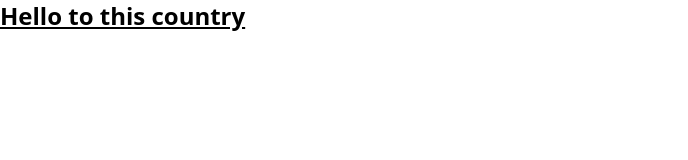
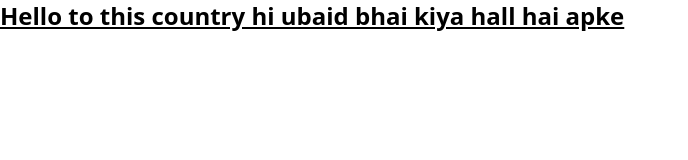
Before and after one commit to MohdUbaid786/git-test, a plain HTML site: page index.html in a window 1280 px wide. Shown: the whole page, without its empty margins (0-688 px from the left). Drawn offline with nearby package versions, Linux system fonts and the light colour scheme.

Commit message:
Changed the heading of index.html
Added greeting message in Urdu to the heading.

```diff
--- a/index.html
+++ b/index.html
@@ -8,6 +8,7 @@
 <body>
   <h1 class="text-2xl font-bold underline">
     Hello to this country
+    hi ubaid bhai kiya hall hai apke
   </h1>
 </body>
 </html>
```
